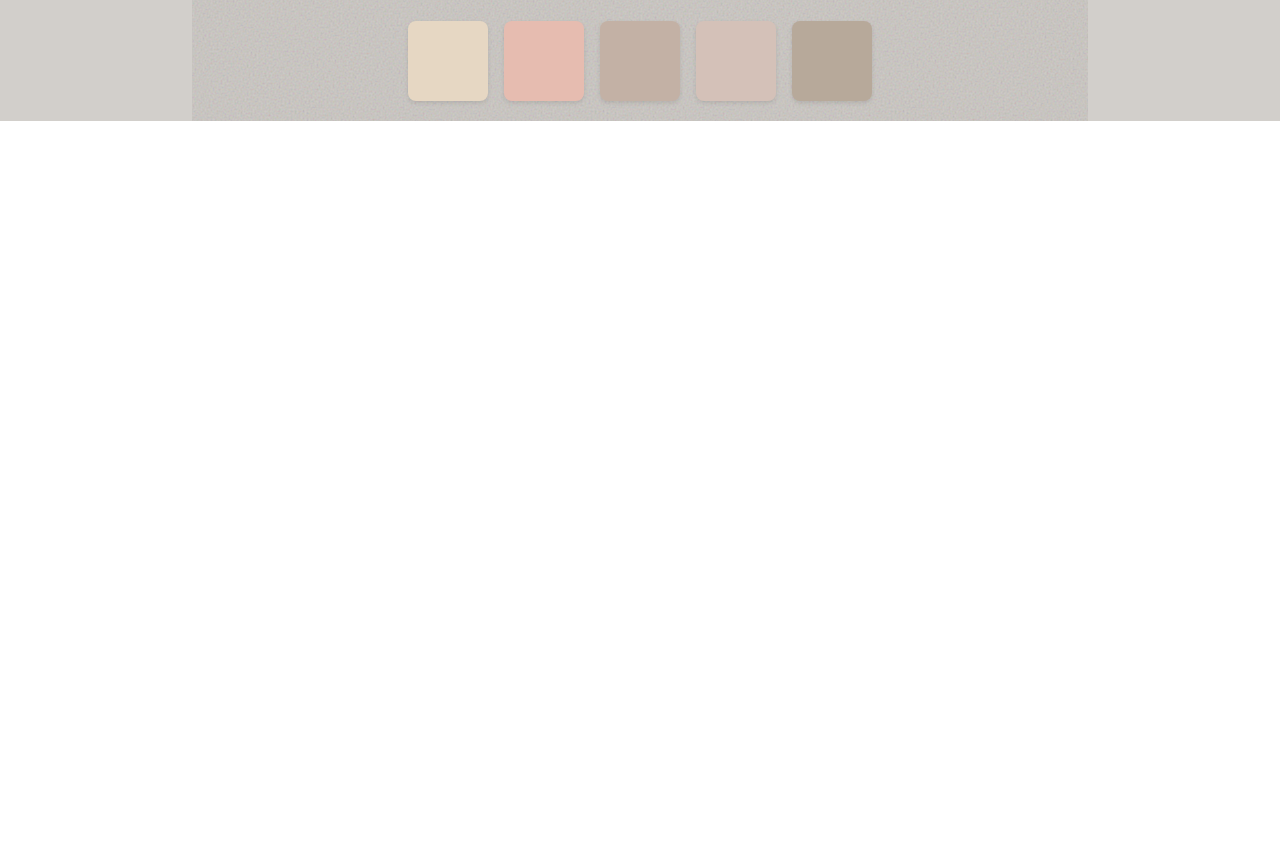
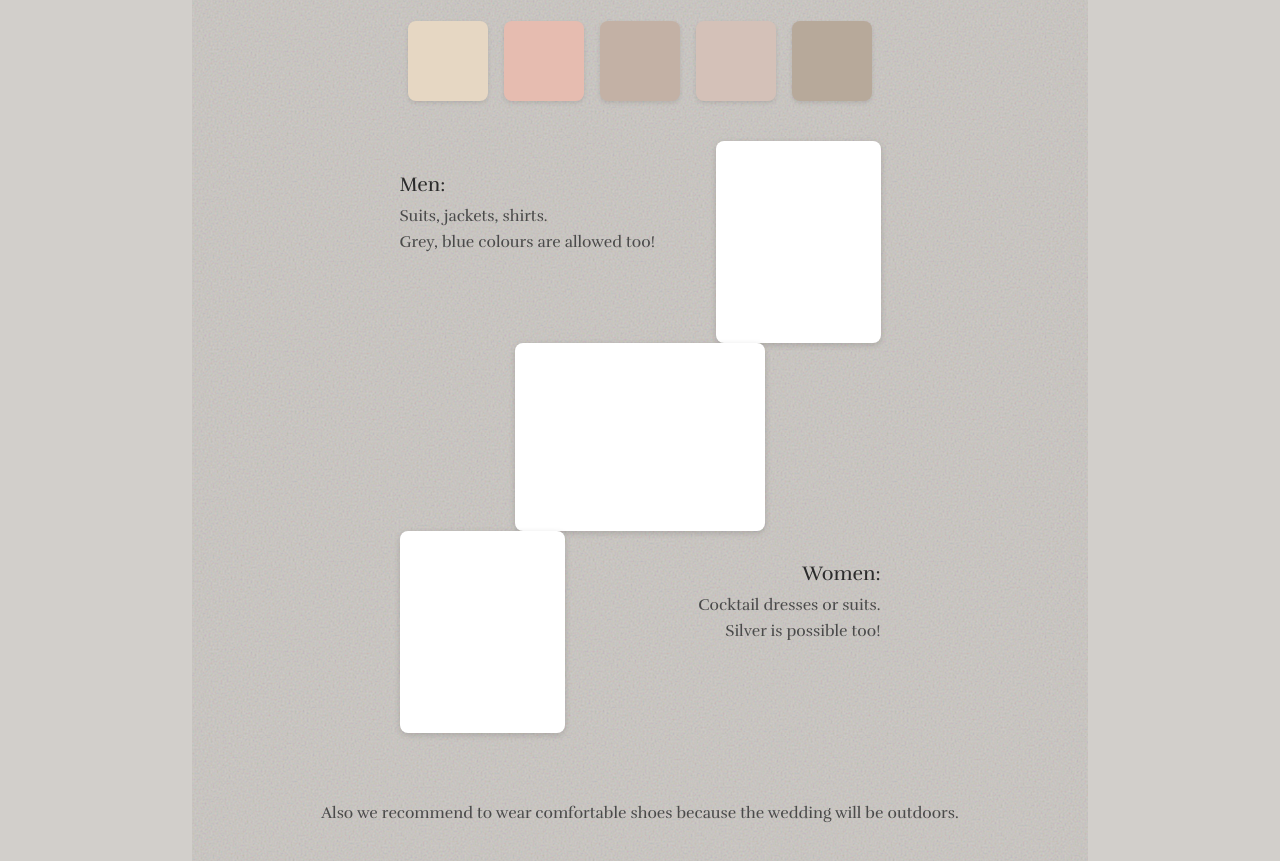
Before and after one commit to jan-cibulka/svatba2, a React (Vite) app: page / in a window 1280 px wide. Shown: the part 2803-3664 px from the top of the page. Before the commit the page ends 2924 px from the top, so only its background shows below. Built offline with nearby package versions, Linux system fonts and the light colour scheme; a web font is replaced by a local one.

Commit message:
mens and womens

```diff
--- a/src/components/DressCode.css
+++ b/src/components/DressCode.css
@@ -4,6 +4,7 @@
   gap: 16px;
   justify-content: center;
   margin-top: 24px;
+  margin-bottom: 40px;
   padding: 0 16px;
 }
 
@@ -25,3 +26,91 @@
     height: 60px;
   }
 }
+
+.dress-code-section {
+  display: flex;
+  align-items: flex-start;
+  justify-content: center;
+  gap: 16px;
+  width: 100%;
+  max-width: 500px;
+  margin: 0 auto;
+  margin-top: -20px;
+}
+
+/* First section shouldn't have negative margin */
+.dress-code-section:first-of-type {
+  margin-top: 0;
+}
+
+.dress-code-text {
+  flex: 0 1 300px;
+  padding-top: 32px;
+  margin-top: -20px;
+}
+
+.dress-code-text h2 {
+  font-size: var(--size-text-1);
+  color: var(--color-text-1);
+  margin-bottom: 4px;
+}
+
+.dress-code-text p {
+  font-size: var(--size-text-2);
+  color: var(--color-text-2);
+  margin: 2px 0;
+}
+
+.dress-code-image {
+  width: 165px;
+  aspect-ratio: 436/534;
+  background-color: white;
+  border-radius: 8px;
+  box-shadow: 0 2px 6px rgba(0, 0, 0, 0.15);
+  flex-shrink: 0;
+}
+
+.dress-code-note {
+  margin-top: 48px;
+  font-size: var(--size-text-2);
+  color: var(--color-text-2);
+  text-align: center;
+  font-style: italic;
+}
+
+@media (max-width: 768px) {
+  .dress-code-section {
+    flex-direction: column;
+    text-align: center;
+  }
+
+  .dress-code-section:nth-child(2),
+  .dress-code-section:nth-child(4) {
+    flex-direction: column;
+  }
+
+  /* Reset text alignment on mobile */
+  .dress-code-section:nth-child(2) .dress-code-text,
+  .dress-code-section:nth-child(4) .dress-code-text {
+    text-align: center;
+  }
+}
+
+.landscape-section {
+  justify-content: center;
+}
+
+.landscape-image {
+  width: 250px;
+  aspect-ratio: 4/3;
+}
+
+/* Men's section text alignment (first dress code section) */
+.dress-code-section:nth-child(6) .dress-code-text {
+  text-align: right;
+}
+
+/* Women's section text alignment (third dress code section) */
+.dress-code-section:nth-child(4) .dress-code-text {
+  text-align: left;
+}
--- a/src/components/DressCode.tsx
+++ b/src/components/DressCode.tsx
@@ -27,6 +27,33 @@ const DressCode: FC = () => {
           />
         ))}
       </div>
+
+      <div className="dress-code-section">
+        <div className="dress-code-text">
+          <h2>Men:</h2>
+          <p>Suits, jackets, shirts.</p>
+          <p>Grey, blue colours are allowed too!</p>
+        </div>
+        <div className="dress-code-image men-image" />
+      </div>
+
+      <div className="dress-code-section landscape-section">
+        <div className="dress-code-image landscape-image" />
+      </div>
+
+      <div className="dress-code-section">
+        <div className="dress-code-image women-image" />
+        <div className="dress-code-text">
+          <h2>Women:</h2>
+          <p>Cocktail dresses or suits.</p>
+          <p>Silver is possible too!</p>
+        </div>
+      </div>
+
+      <p className="dress-code-note">
+        Also we recommend to wear comfortable shoes because the wedding will be
+        outdoors.
+      </p>
     </div>
   );
 };
```
